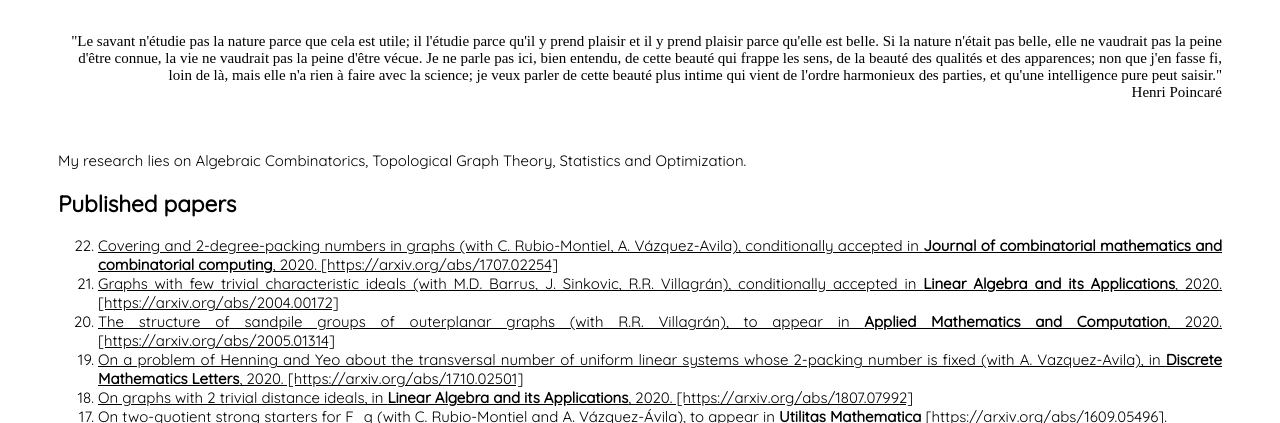
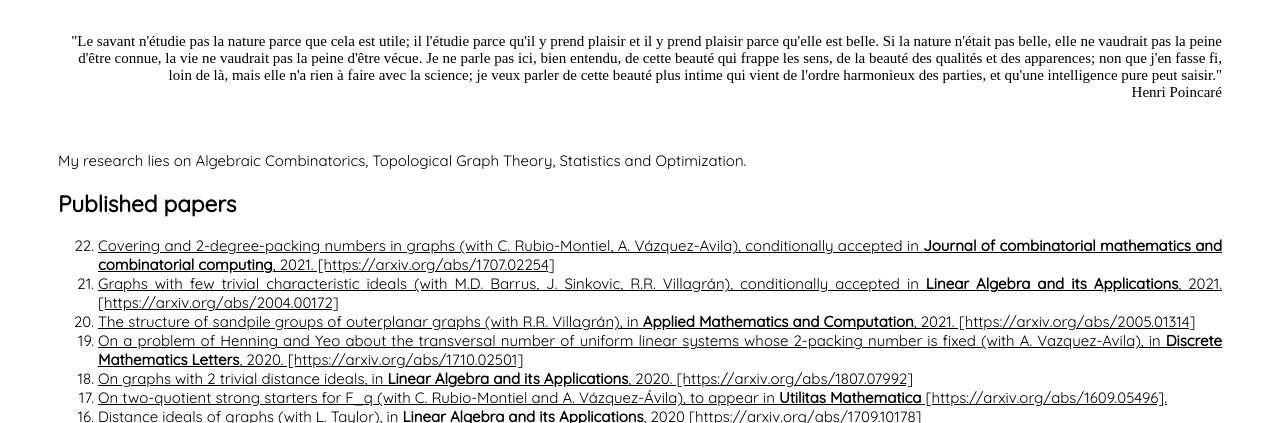
Before and after one commit to alfaromontufar/alfaromontufar.github.io, a plain HTML site: page research.html in a window 1280 px wide. Shown: the part 377-800 px from the top of the page. Drawn offline with Linux system fonts and the light colour scheme; a web font is replaced by a local one.

Commit message:
Update research.html

```diff
--- a/research.html
+++ b/research.html
@@ -128,9 +128,9 @@
 			<p> My research lies on Algebraic Combinatorics, Topological Graph Theory, Statistics and Optimization. </p>
 			<H2> Published papers </H2>
 			<ol reversed>
-				<li><a id="p2" href="https://arxiv.org/abs/1707.02254" target="_blank">Covering and 2-degree-packing numbers in graphs (with C. Rubio-Montiel, A. Vázquez-Avila), conditionally accepted in <b>Journal of combinatorial mathematics and combinatorial computing</b>, 2020. [https://arxiv.org/abs/1707.02254]</a><br></li>
-				<li><a id="p2" href="https://arxiv.org/abs/2004.00172" target="_blank">Graphs with few trivial characteristic ideals (with M.D. Barrus, J. Sinkovic, R.R. Villagrán), conditionally accepted in <b>Linear Algebra and its Applications</b>, 2020. [https://arxiv.org/abs/2004.00172]</a><br></li>
-				<li><a id="p2" href="https://arxiv.org/abs/2005.01314" target="_blank">The structure of sandpile groups of outerplanar graphs (with R.R. Villagrán), to appear in <b>Applied Mathematics and Computation</b>, 2020. [https://arxiv.org/abs/2005.01314]</a><br></li>
+				<li><a id="p2" href="https://arxiv.org/abs/1707.02254" target="_blank">Covering and 2-degree-packing numbers in graphs (with C. Rubio-Montiel, A. Vázquez-Avila), conditionally accepted in <b>Journal of combinatorial mathematics and combinatorial computing</b>, 2021. [https://arxiv.org/abs/1707.02254]</a><br></li>
+				<li><a id="p2" href="https://arxiv.org/abs/2004.00172" target="_blank">Graphs with few trivial characteristic ideals (with M.D. Barrus, J. Sinkovic, R.R. Villagrán), conditionally accepted in <b>Linear Algebra and its Applications</b>, 2021. [https://arxiv.org/abs/2004.00172]</a><br></li>
+				<li><a id="p2" href="https://authors.elsevier.com/a/1cHCVLvMgOZko" target="_blank">The structure of sandpile groups of outerplanar graphs (with R.R. Villagrán), in <b>Applied Mathematics and Computation</b>, 2021. [https://arxiv.org/abs/2005.01314]</a><br></li>
 				<li><a id="p2" href="http://www.dmlett.com/archive/DML20_v3_p61_66.pdf" target="_blank">On a problem of Henning and Yeo about the transversal number of uniform linear systems whose 2-packing number is fixed (with A. Vazquez-Avila), in <b>Discrete Mathematics Letters</b>, 2020. [https://arxiv.org/abs/1710.02501]</a><br></li>
 				<li><a id="p2" href="https://doi.org/10.1016/j.laa.2020.03.017" target="_blank">On graphs with 2 trivial distance ideals, in <b>Linear Algebra and its Applications</b>, 2020. [https://arxiv.org/abs/1807.07992]</a><br></li>
 				<li><a id="p2" href="https://arxiv.org/abs/1609.05496" target="_blank">On two-quotient strong starters for F_q (with C. Rubio-Montiel and A. Vázquez-Ávila), to appear in <b>Utilitas Mathematica</b> [https://arxiv.org/abs/1609.05496].</a><br></li>
```
